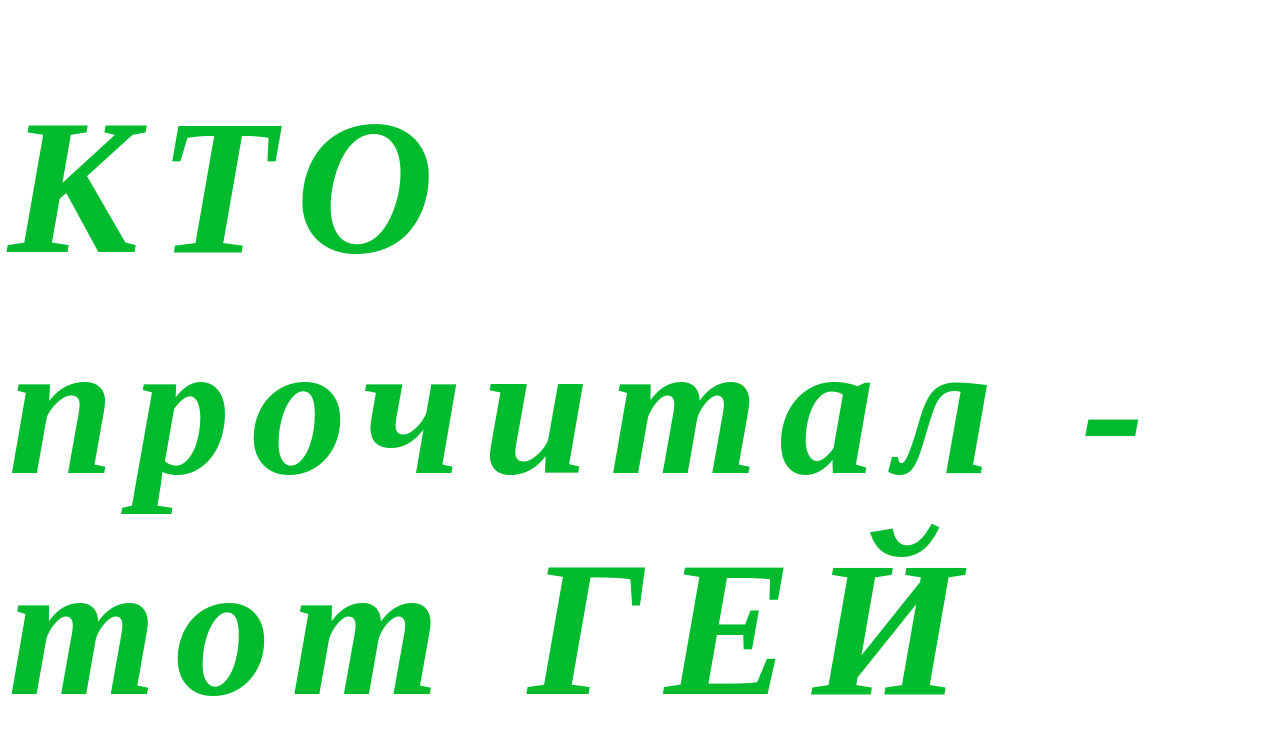
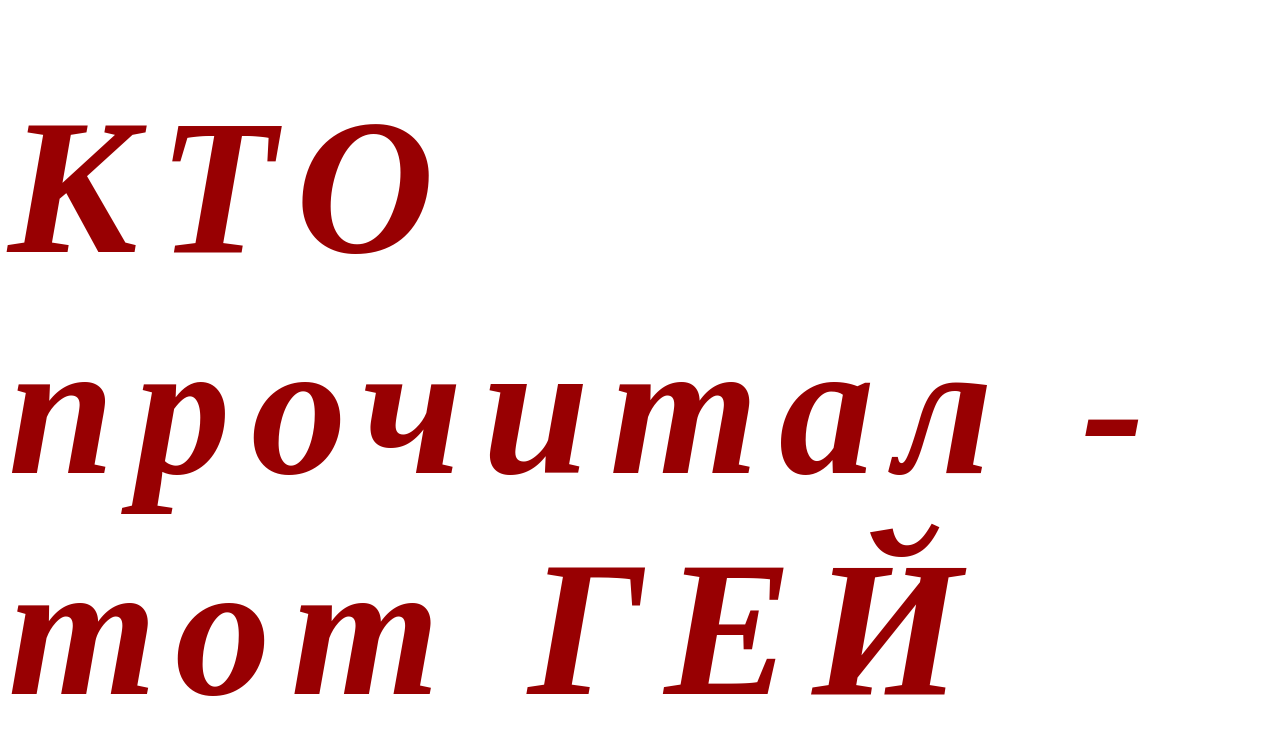
Before and after one commit to Ollexus/web_projects, a plain HTML site: page index.html in a window 1280 px wide. Drawn offline with Linux system fonts and the light colour scheme; a web font is replaced by a local one.

Commit message:
Update style.css

```diff
--- a/style.css
+++ b/style.css
@@ -30,5 +30,5 @@
 	width: 100%;
 	letter-spacing: 20px;
 	margin: 0;
-	color: #00BB2E;
+	color: #980002;
 }
```
